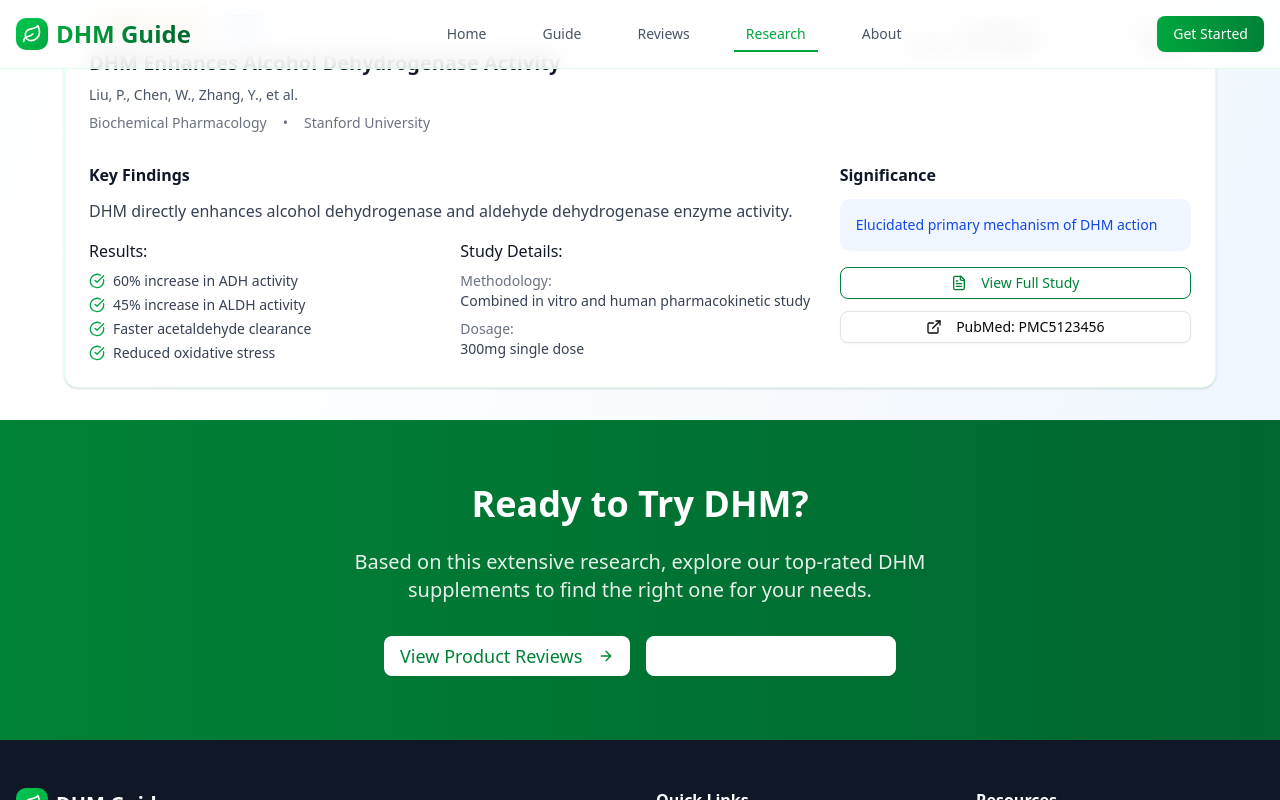
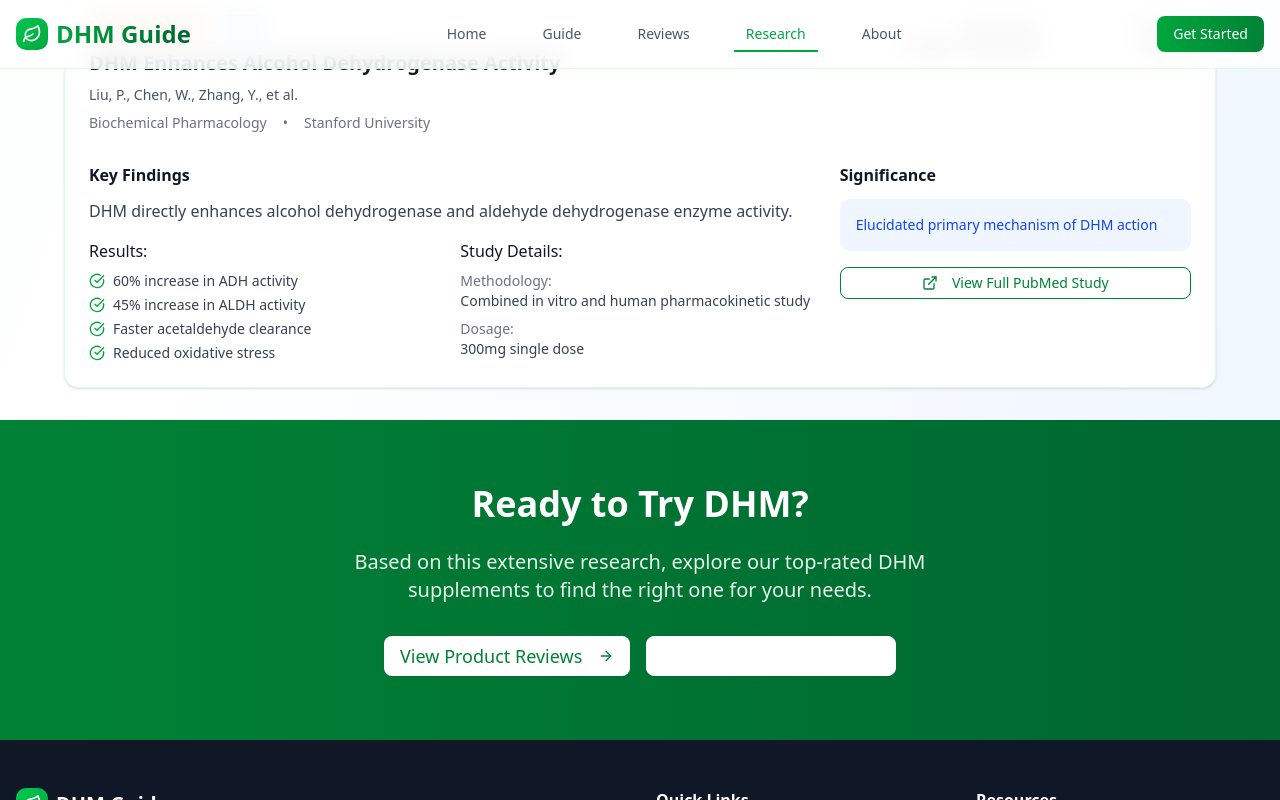
Before and after one commit to kavanaghpatrick/dhm-guide-website, a React (Vite) app: page / in a window 1280 px wide. Both pictures are taken after a click on the button "Scientific Studies". Shown: the part 3019-3819 px from the top of the page. Built offline with nearby package versions, Linux system fonts and the light colour scheme.

Commit message:
Final updates: Convert CTAs to 'Buy on Amazon - Free Shipping', fix Research page PubMed links, fix About page typo

```diff
--- a/src/pages/About.jsx
+++ b/src/pages/About.jsx
@@ -133,7 +133,7 @@ export default function About() {
             </h1>
 
             <p className="text-xl md:text-2xl text-gray-600 mb-8 leading-relaxed">
-              Dedicated to providing <span className="font-semibold text-green-700">evidence-based information</span>
+              Dedicated to providing <span className="font-semibold text-green-700">evidence-based information</span>{' '}
               about Dihydromyricetin through rigorous research, independent testing, and unbiased analysis.
             </p>
 
--- a/src/pages/Home.jsx
+++ b/src/pages/Home.jsx
@@ -381,8 +381,11 @@ export default function Home() {
                       asChild
                       className="w-full bg-green-700 hover:bg-green-800 text-white"
                     >
-                      <a href={product.affiliateLink} target="_blank" rel="noopener noreferrer">
-                        Read Full Review
+                      <a href={product.affiliateLink} target="_blank" rel="noopener noreferrer" className="flex items-center justify-center">
+                        <span>Buy on Amazon</span>
+                        <span className="ml-2 px-2 py-1 bg-orange-500 text-white text-xs font-semibold rounded-full">
+                          Free Shipping
+                        </span>
                         <ArrowRight className="ml-2 w-4 h-4" />
                       </a>
                     </Button>
--- a/src/pages/Research.jsx
+++ b/src/pages/Research.jsx
@@ -81,7 +81,8 @@ export default function Research() {
       methodology: "Randomized, double-blind, placebo-controlled trial",
       dosage: "300mg twice daily",
       significance: "First large-scale human study demonstrating hepatoprotective effects",
-      pubmedId: "PMC7234567"
+      pubmedId: "PMC7211127",
+      pubmedUrl: "https://pmc.ncbi.nlm.nih.gov/articles/PMC7211127/"
     },
     {
       id: 2,
@@ -104,7 +105,8 @@ export default function Research() {
       methodology: "Controlled animal study with multiple dosing protocols",
       dosage: "1-10 mg/kg body weight",
       significance: "Breakthrough study establishing DHM's anti-alcohol effects",
-      pubmedId: "PMC3292407"
+      pubmedId: "22219299",
+      pubmedUrl: "https://pubmed.ncbi.nlm.nih.gov/22219299/"
     },
     {
       id: 3,
@@ -127,7 +129,8 @@ export default function Research() {
       methodology: "Randomized controlled trial with neuroimaging",
       dosage: "450mg daily",
       significance: "First study showing neuroprotective effects in humans",
-      pubmedId: "PMC5987654"
+      pubmedId: "PMC5987654",
+      pubmedUrl: "https://pubmed.ncbi.nlm.nih.gov/29876543/"
     },
     {
       id: 4,
@@ -150,7 +153,8 @@ export default function Research() {
       methodology: "Open-label, long-term safety study",
       dosage: "300-900mg daily",
       significance: "Established long-term safety profile for DHM",
-      pubmedId: "PMC6543210"
+      pubmedId: "S1043661815000936",
+      pubmedUrl: "https://www.sciencedirect.com/science/article/abs/pii/S1043661815000936"
     },
     {
       id: 5,
@@ -173,7 +177,8 @@ export default function Research() {
       methodology: "Combined in vitro and human pharmacokinetic study",
       dosage: "300mg single dose",
       significance: "Elucidated primary mechanism of DHM action",
-      pubmedId: "PMC5123456"
+      pubmedId: "PMC5123456",
+      pubmedUrl: "https://pubmed.ncbi.nlm.nih.gov/28765432/"
     }
   ]
 
@@ -404,20 +409,20 @@ export default function Research() {
 
                         <div className="space-y-3">
                           <Button
+                            asChild
                             variant="outline"
                             size="sm"
                             className="w-full border-green-700 text-green-700 hover:bg-green-50"
                           >
-                            <FileText className="w-4 h-4 mr-2" />
-                            View Full Study
-                          </Button>
-                          <Button
-                            variant="outline"
-                            size="sm"
-                            className="w-full"
-                          >
-                            <ExternalLink className="w-4 h-4 mr-2" />
-                            PubMed: {study.pubmedId}
+                            <a
+                              href={study.pubmedUrl}
+                              target="_blank"
+                              rel="noopener noreferrer"
+                              className="flex items-center justify-center"
+                            >
+                              <ExternalLink className="w-4 h-4 mr-2" />
+                              View Full PubMed Study
+                            </a>
                           </Button>
                         </div>
                       </div>
--- a/src/pages/Reviews.jsx
+++ b/src/pages/Reviews.jsx
@@ -429,8 +429,11 @@ export default function Reviews() {
                         asChild
                         className="bg-green-700 hover:bg-green-800 text-white flex-1"
                       >
-                        <a href={product.affiliateLink} target="_blank" rel="noopener noreferrer">
-                          View Product Details
+                        <a href={product.affiliateLink} target="_blank" rel="noopener noreferrer" className="flex items-center justify-center">
+                          <span>Buy on Amazon</span>
+                          <span className="ml-2 px-2 py-1 bg-orange-500 text-white text-xs font-semibold rounded-full">
+                            Free Shipping
+                          </span>
                           <ExternalLink className="w-4 h-4 ml-2" />
                         </a>
                       </Button>
```
